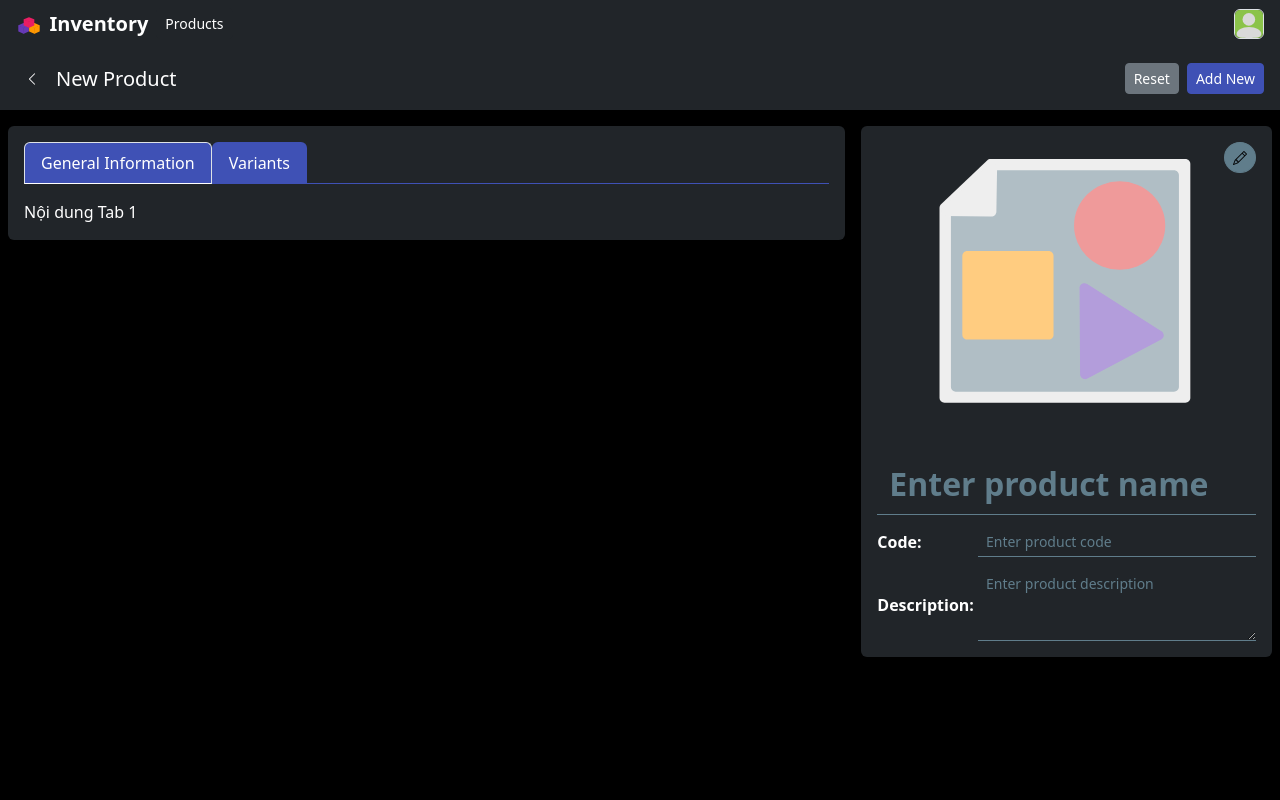
After one commit to thuanvu301103/ModuERP, a Django app: page /inventory/products/new/ in a window 1280 px wide. The commit adds this page. Run offline with Django 5.2, Linux system fonts and the light colour scheme; the visitor is signed in with stand-in values (Sample User, id 1); style sheets or scripts are compiled from the project's sources; some libraries are stand-ins or nearby versions.

Commit message:
Implement: add new product page

```diff
--- /dev/null
+++ b/moduerp/inventory/templates/products/_product_new_toolbar.html
@@ -0,0 +1,24 @@
+{% extends "layout/toolbar.html" %}
+{% load static %}
+
+{% block toolbar_title%}
+<div name="title" class="fs-5 text-white d-flex align-items-center gap-2">
+  <button type="button" class="btn btn-sm text-white"
+          onclick="window.history.back()">
+    <i class="bi bi-chevron-left"></i>
+  </button>
+  New Product
+</div>
+{%endblock%}
+
+{% block toolbar_actions %}
+<div class="d-flex flex-row align-items-center gap-2">
+
+  <!-- Add New button -->
+  <button type="button" class="btn btn-secondary btn-sm">Reset</button>
+
+  <!-- Add New button -->
+  <button type="button" class="btn btn-indigo-5 btn-sm">Add New</button>
+
+</div>
+{% endblock %}
--- /dev/null
+++ b/moduerp/inventory/templates/products/product_new.html
@@ -0,0 +1,103 @@
+{% extends "base.html" %}
+{% load static %}
+
+{% block title %}ModuERP - Products{% endblock %}
+
+{% block navbar %}
+{% include "inventory_navbar.html"%}
+{% endblock %}
+
+{% block toolbar %}
+{% include "products/_product_new_toolbar.html"%}
+{% endblock %}
+
+{% block content %}
+<div class="flex-grow-1 overflow-auto m-0 w-100">
+  <div class="row m-0 g-2">
+    <!--Right card -->
+    <div class="col-12 col-md-8 order-2 order-md-1 p-2">
+      <div class="p-3 bg-dark rounded">
+
+        <!-- Tab navigation -->
+        <ul class="nav nav-tabs mb-3 border-indigo-5" id="myTab" role="tablist">
+          <li class="nav-item" role="presentation">
+            <button class="nav-link active bg-indigo-5 text-white fw-light" id="tab1-info" data-bs-toggle="tab" data-bs-target="#tab1" type="button" role="tab">
+              General Information
+            </button>
+          </li>
+          <li class="nav-item" role="presentation">
+            <button class="nav-link bg-indigo-5 text-white fw-light" id="tab2-vary" data-bs-toggle="tab" data-bs-target="#tab2" type="button" role="tab">
+              Variants
+            </button>
+          </li>
+        </ul>
+
+        <!-- Tab content -->
+        <div class="tab-content text-white" id="myTabContent">
+          <div class="tab-pane fade show active" id="tab1" role="tabpanel">
+            Nội dung Tab 1
+          </div>
+          <div class="tab-pane fade" id="tab2" role="tabpanel">
+            Nội dung Tab 2
+          </div>
+          <div class="tab-pane fade" id="tab3" role="tabpanel">
+            Nội dung Tab 3
+          </div>
+        </div>
+      </div>
+    </div>
+
+    <!-- Left card -->
+    <div class="col-12 col-md-4 order-1 order-md-2 p-2">
+      <div class="bg-dark text-white rounded row m-0">
+        <div class="col-4 col-md-12 p-2 text-center">
+          <div class="position-relative">
+            <!-- Image -->
+            <img id="preview-img"
+              src="{% static 'icons/image.svg' %}"
+              alt="product image"
+              class="img-fluid rounded w-75"
+            >
+            <!-- Edit button -->
+            <button type="button" id="edit-btn"
+              class="btn btn-sm btn-blue-grey-5 m-2 position-absolute top-0 end-0 rounded-circle">
+              <i class="bi bi-pencil"></i>
+            </button>
+          </div>
+        </div>
+        <!-- Information-->
+        <div class="col-8 col-md-12 p-3 d-flex flex-column gap-2">
+          <!-- Name -->
+          <input type="text"
+            class="form-control border-0 border-bottom border-blue-grey-5 rounded-0 bg-dark text-white fs-2 fw-bold placeholder-blue-grey-5"
+            placeholder="Enter product name">
+          <!-- Code -->
+          <div class="row align-items-center">
+            <div class="col-3 text-white">
+              <label for="product-name" class="col-form-label fw-semibold">Code:</label>
+            </div>
+            <div class="col-9">
+              <input type="text"
+                class="form-control form-control-sm border-0 border-bottom border-blue-grey-5 rounded-0 bg-dark text-white fw-light placeholder-blue-grey-5"
+                placeholder="Enter product code">
+            </div>
+          </div>
+          <!-- Description -->
+          <div class="row align-items-center">
+            <div class="col-3 text-white">
+              <label for="product-description" class="col-form-label fw-semibold">Description: </label>
+            </div>
+            <div class="col-9">
+              <textarea id="product-description"
+                class="form-control form-control-sm border-0 border-bottom border-blue-grey-5 rounded-0 bg-dark text-white fw-light placeholder-blue-grey-5"
+                placeholder="Enter product description"
+                rows="3"></textarea>
+            </div>
+          </div>
+
+        </div>
+      </div>
+    </div>
+  </div>
+</div>
+{% endblock %}
--- a/moduerp/inventory/urls.py
+++ b/moduerp/inventory/urls.py
@@ -5,7 +5,6 @@ app_name = "inventory"
 
 # URL patterns
 urlpatterns = [
-    # Django template / htmx views
     path("products/", views.product_list, name="product_list"),
-    path("products/<int:pk>/", views.product_detail, name="product_detail"),
+    path("products/new/", views.product_new, name="product_new"),
 ]
--- a/moduerp/inventory/views.py
+++ b/moduerp/inventory/views.py
@@ -11,9 +11,10 @@ from .models import ProductTemplate
 def product_list(request):
     return render(request, "products/product_list.html")
 
-def product_detail(request, pk):
-    product = get_object_or_404(ProductTemplate, pk=pk)
-    return render(request, "products/_product_detail.html", {"product": product})
+@login_required
+# Create new product
+def product_new(request):
+    return render(request, "products/product_new.html")
 
 
 # API
--- a/moduerp/static/scss/custom.scss
+++ b/moduerp/static/scss/custom.scss
@@ -15,8 +15,15 @@ $custom-colors: (
   "blue-grey-9": #263238,
 );
 
-// Merge với map sẵn có
+// Merge to existed map
 $theme-colors: map-merge($theme-colors, $custom-colors);
 
-// Cuối cùng import toàn bộ Bootstrap
+// Import all Bootstrap
 @import "node_modules/bootstrap/scss/bootstrap";
+
+@each $name, $color in $theme-colors {
+  .placeholder-#{$name}::placeholder {
+    color: $color !important;
+    opacity: 1 !important;
+  }
+}
--- a/moduerp/templates/base.html
+++ b/moduerp/templates/base.html
@@ -7,8 +7,9 @@
     <meta charset="UTF-8">
     <title>{% block title %}ModuERP{% endblock %}</title>
     <link href="{% sass_src 'scss/custom.scss' %}" rel="stylesheet" type="text/css">
-    <!-- Bootstrap JS -->
+    <!-- Bootstrap -->
     <script src="{% static 'vendor/bootstrap/bootstrap.bundle.min.js' %}"></script>
+    <link href="https://cdn.jsdelivr.net/npm/bootstrap-icons/font/bootstrap-icons.css" rel="stylesheet">
 </head>
 <body class="d-flex flex-column align-items-center justify-content-center vh-100 bg-black text-white">
     <!-- Header -->
```
Also changed, not shown: moduerp/inventory/templates/base1.html (deleted, +0 -73 lines), moduerp/inventory/templates/products/_product_list_toolbar.html (+5 -3 lines), 2 other files.
